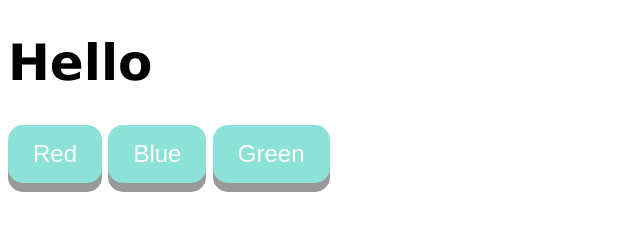
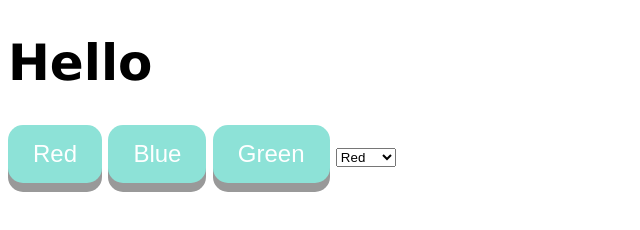
Before and after one commit to danainjax/cs50js, a plain HTML site: page colors.html in a window 1280 px wide. Shown: the whole page, without its empty margins (0-640 px from the left). Drawn offline with Linux system fonts and the light colour scheme.

Commit message:
added select dropdown

```diff
--- a/colors.html
+++ b/colors.html
@@ -12,6 +12,11 @@
    <button id="red" data-color="red">Red</button>
    <button id="blue" data-color="blue">Blue</button>
    <button id="green" data-color="green">Green</button>
+    <select>
+        <option value="red">Red</option>
+        <option value="blue">Blue</option>
+        <option value="green">Green</option>
+    </select>
 
    <script src="colors.js"></script>
 </body>
```
